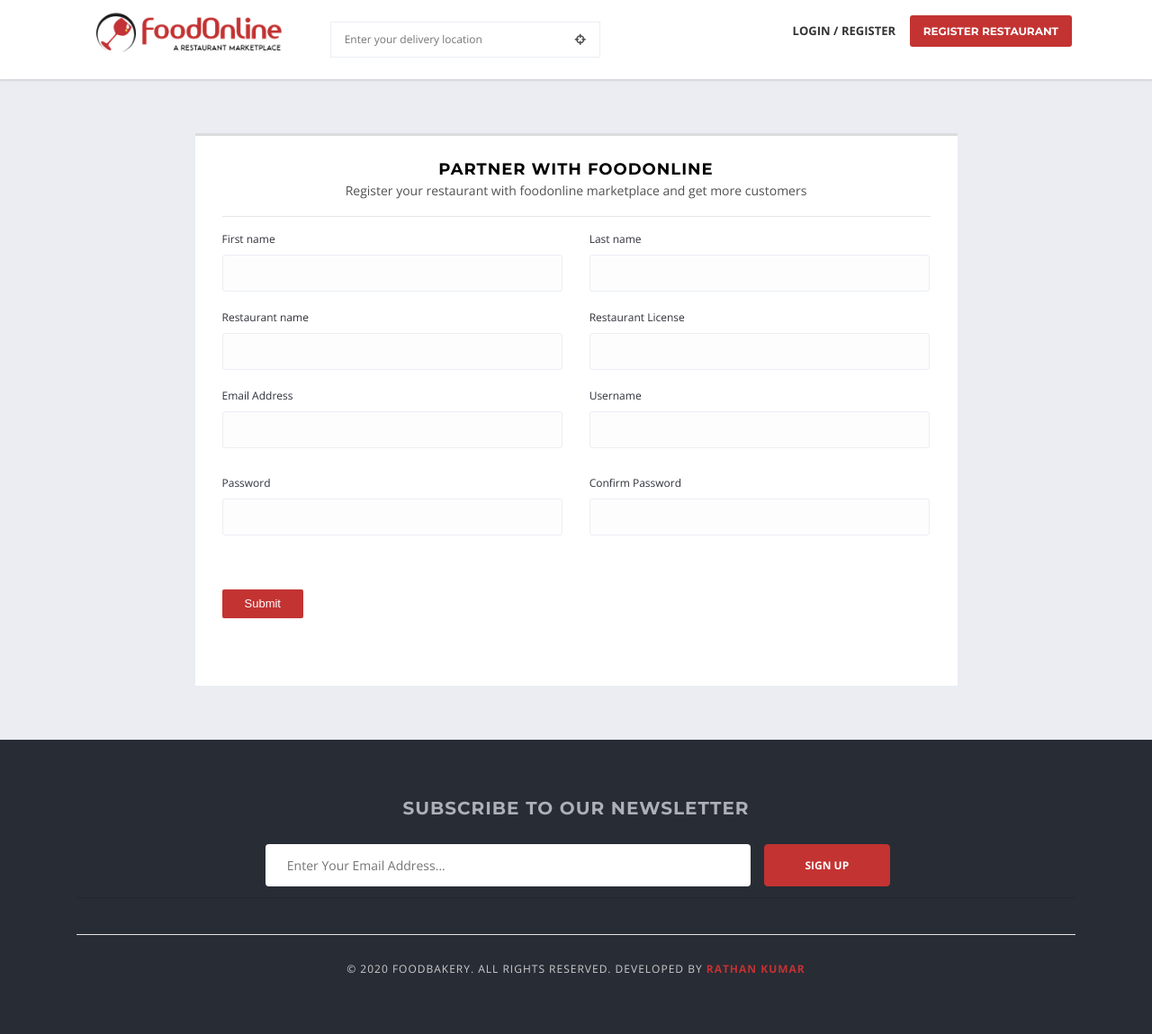
After one commit to tongvinh/foodOnline, a Django app: template templates/accounts/registerVendor.html in a window 1280 px wide. The commit adds this page. Shown: the whole page at 90% size. Run offline with Django 5.2, Linux system fonts and the light colour scheme; the template is opened without the code that fills it, so the values that code supplies are empty, except form fields; tables that the repository leaves empty hold one stand-in row (values such as "Sample post"); form fields are guessed from the names that the template uses; some libraries are stand-ins or nearby versions; some web fonts are replaced.

Commit message:
Vendor Register

```diff
--- a/account/models.py
+++ b/account/models.py
@@ -37,11 +37,11 @@ class UserManager(BaseUserManager):
         return user
 
 class User(AbstractBaseUser):
-    RESTAURANT = 1
+    VENDOR = 1
     CUSTOMER = 2
 
     ROLE_CHOICE = (
-        (RESTAURANT, 'Restaurant'),
+        (VENDOR, 'Vendor'),
         (CUSTOMER, 'Customer'),
     )
     first_name = models.CharField(max_length=50)
--- a/account/urls.py
+++ b/account/urls.py
@@ -2,5 +2,6 @@ from django.urls import path
 from .views import *
 
 urlpatterns = [
-    path('registerUser/',registerUser, name='registerUser')
+    path('registerUser/',registerUser, name='registerUser'),
+    path('registerVendor/', registerVendor, name="registerVendor")
 ]
--- a/foodonline_main/settings.py
+++ b/foodonline_main/settings.py
@@ -40,6 +40,7 @@ INSTALLED_APPS = [
     'django.contrib.staticfiles',
 
     'account',
+    'vendor'
 ]
 
 MIDDLEWARE = [
--- /dev/null
+++ b/templates/accounts/registerVendor.html
@@ -0,0 +1,117 @@
+{% extends "base.html" %}
+{% block content %}
+		<!-- Main Section Start -->
+		<div class="main-section">
+			<div class="page-section nopadding cs-nomargin" style="margin-top: 0px;padding-top: 60px;padding-bottom: 60px;margin-bottom: 0px;">
+				<div class="container">
+					<div class="row">
+						<div class="col-lg-12 col-md-12 col-sm-12 col-xs-12 ">
+							<div class="user-dashboard loader-holder">
+								<div class="user-holder">
+                            <h4 class="text-center" style="margin-bottom: 0;">PARTNER WITH FOODONLINE</h4>
+                            <p class="text-center">Register your restaurant with foodonline marketplace and get more customers</p>
+                            <hr>
+                            <div id="restaurant-sets-holder">
+                                <form  class="form-fields-set foodbakery-dev-restaurant-form" method="post" action={% url "registerVendor" %} enctype="multipart/form-data">
+                                    {% csrf_token %}
+                                    <ul class="register-add-restaurant-tab-container restaurant-information-tab-container">
+                                        <li>
+                                            <div class="row">
+                                                <div class="col-lg-12 col-md-12 col-sm-12 col-xs-12">
+                                                    <div class="row">
+                                                        <ul >
+                                                            <li>
+                                                                <div class="col-lg-6 col-md-6 col-sm-6 col-xs-12">
+                                                                    <div class="field-holder">
+                                                                        <label>First name</label>
+                                                                        {{form.first_name}}
+                                                                    </div>
+                                                                </div>
+                                                                <div class="col-lg-6 col-md-6 col-sm-6 col-xs-12">
+                                                                    <div class="field-holder">
+                                                                        <label>Last name</label>
+                                                                        {{form.last_name}}
+                                                                    </div>
+                                                                </div>
+                                                                <div class="col-lg-6 col-md-6 col-sm-6 col-xs-12">
+                                                                    <div class="field-holder">
+                                                                        <label>Restaurant name</label>
+                                                                        {{v_form.vendor_name}}
+                                                                    </div>
+                                                                </div>
+                                                                <div class="col-lg-6 col-md-6 col-sm-6 col-xs-12">
+                                                                    <div class="field-holder">
+                                                                        <label>Restaurant License</label>
+                                                                        {{v_form.vendor_license}}
+                                                                    </div>
+                                                                </div>
+
+                                                                <div class="col-lg-6 col-md-6 col-sm-6 col-xs-12">
+                                                                    <div class="field-holder">
+                                                                        <label>Email Address</label>
+                                                                        {{form.email}}
+                                                                    </div>
+                                                                </div>
+                                                                <div class="col-lg-6 col-md-6 col-sm-6 col-xs-12">
+                                                                    <div class="field-holder">
+                                                                        <label>Username</label>
+                                                                        {{form.username}}
+                                                                    </div>
+                                                                </div>
+                                                            </li>
+
+                                                            <li>
+                                                                <div class="col-lg-6 col-md-6 col-sm-12 col-xs-12">
+                                                                    <div class="field-holder">
+                                                                        <label>Password</label>
+                                                                        {{form.password}}
+                                                                    </div>
+                                                                </div>
+                                                                <div class="col-lg-6 col-md-6 col-sm-12 col-xs-12">
+                                                                    <div class="field-holder">
+                                                                        <label>Confirm Password</label>
+                                                                        {{form.confirm_password}}
+                                                                    </div>
+                                                                </div>
+                                                            </li>
+                                                        </ul>
+                                                    </div>
+                                                </div>
+                                            </div>
+                                        </li>
+                                        <li>
+                                            <ul class="errorlist">
+                                                {% for field in form %}
+                                                    {% if field.errors %}
+                                                        {% for error in field.errors %}
+                                                            <li style="color: red;">{{error}}</li>
+                                                        {% endfor %}
+                                                    {% endif %}
+                                                {% endfor %}
+
+                                                <li style="color: red;">{{form.non_field_errors}}</li>
+                                            </ul>
+                                            <div class="row">
+                                                <div class="col-lg-12 col-md-12 col-sm-12 col-xs-12">
+                                                    <div class="field-holder">
+                                                        <div class="payment-holder">
+                                                            <input type="submit" value="Submit" id="btn-next-restaurant-information" class="bgcolor">
+                                                        </div>
+                                                    </div>
+                                                </div>
+                                            </div>
+                                            <!--Load message-->
+                                            {% include 'includes/alert.html' %}
+                                        </li>
+                                    </ul>
+                                </form>
+                            </div>
+                        </div>
+							</div>
+						</div>
+					</div>
+				</div>
+			</div>
+		</div>
+		<!-- Main Section End -->
+{% endblock content %}
--- a/templates/includes/navbar.html
+++ b/templates/includes/navbar.html
@@ -29,7 +29,7 @@
 						</div>
 						<div class="col-lg-4 col-md-4 col-sm-12 col-xs-12">
 							<div class="login-option">
-								<a class="cs-color cs-popup-joinus-btn login-popup" data-target="#sign-in" data-toggle="modal" href="#user-register">Login /</a> <span><a href="{% url "registerUser" %}" class="cs-color cs-popup-joinus-btn login-popup ml-0">Register</a></span> <a class="get-start-btn" href="register-restaurant.html">
+								<a class="cs-color cs-popup-joinus-btn login-popup" data-target="#sign-in" data-toggle="modal" href="#user-register">Login /</a> <span><a href="{% url "registerUser" %}" class="cs-color cs-popup-joinus-btn login-popup ml-0">Register</a></span> <a class="get-start-btn" href="{% url 'registerVendor'%}">
 									Register
 									Restaurant </a>
 							</div>
```
Also changed, not shown: account/views.py (+38 -1 lines), .theia/settings.json (added), 10 other files.
